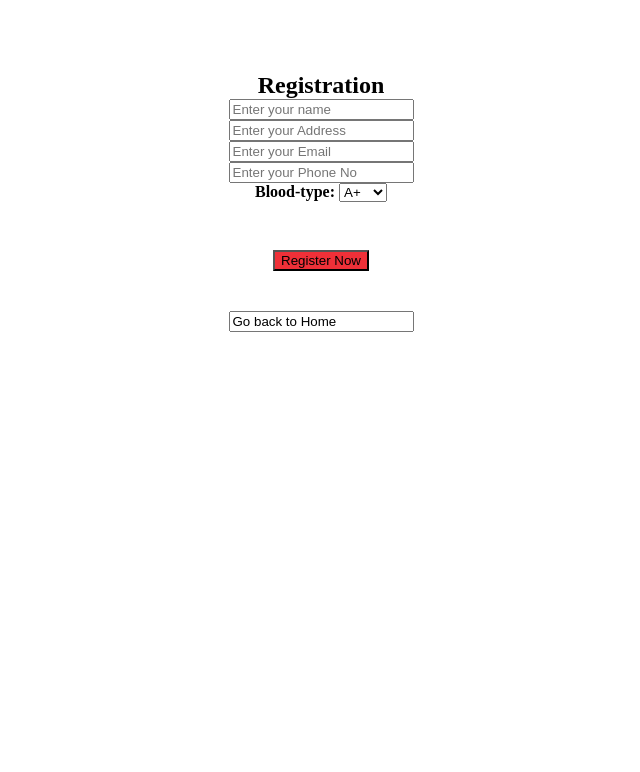
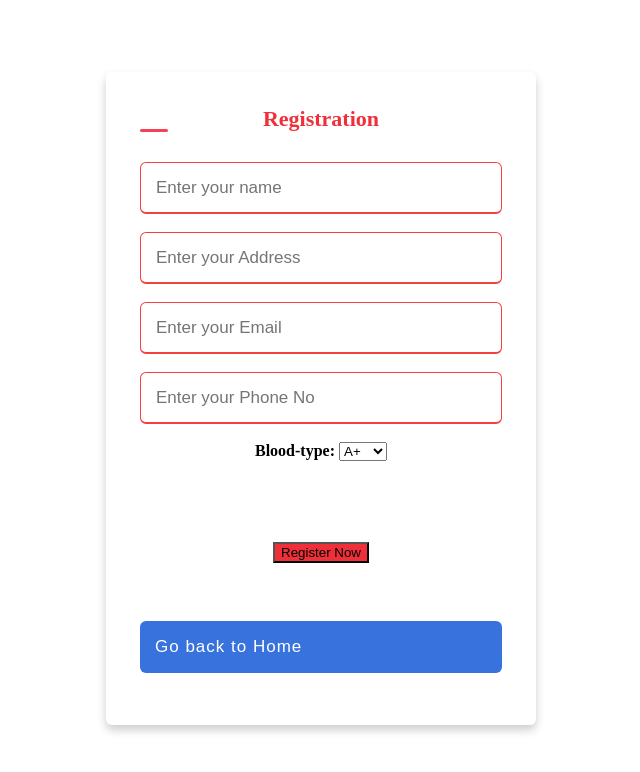
Before and after one commit to overaisul/Blood-donation, a PHP site: page /HTML/form.php in a window 1280 px wide. Shown: the top 772 px of the page, without its empty margins (319-959 px from the left). Run offline with PHP 8.4, Linux system fonts and the light colour scheme.

Commit message:
style.css

```diff
--- a/CSS/style.css
+++ b/CSS/style.css
@@ -252,4 +252,88 @@ footer{
     height: 350px;
     width: 250px;
 }
-}
+
+.wrapper{
+    position: relative;
+    max-width: 430px;
+    width: 100%;
+    background: #fff;
+    padding: 34px;
+    border-radius: 6px;
+    box-shadow: 0 5px 10px rgba(0,0,0,0.2);
+  }
+  .wrapper h2{
+    position: relative;
+    font-size: 22px;
+    font-weight: 800;
+    color: #ef3038;
+  }
+  .wrapper h2::before{
+    content: '';
+    position: absolute;
+    left: 0;
+    bottom: 0;
+    height: 3px;
+    width: 28px;
+    border-radius: 12px;
+    background: #f44058;
+  }
+  .wrapper form{
+    margin-top: 30px;
+  }
+  .wrapper form .input-box{
+    height: 52px;
+    margin: 18px 0;
+  }
+  form .input-box input{
+    height: 100%;
+    width: 100%;
+    outline: none;
+    padding: 0 15px;
+    font-size: 17px;
+    font-weight: 400;
+    color: #333;
+    border: 1.5px solid #C7BEBE;
+    border-bottom-width: 2.5px;
+    border-radius: 6px;
+    transition: all 0.3s ease;
+  }
+  .input-box input:focus,
+  .input-box input:valid{
+    border-color: #f44040;
+  }
+  form .policy{
+    display: flex;
+    align-items: center;
+  }
+  form h3{
+    color: #707070;
+    font-size: 14px;
+    font-weight: 500;
+    margin-left: 10px;
+  }
+  .input-box.button input{
+    color: #fff;
+    letter-spacing: 1px;
+    border: none;
+    background: #3872dd;
+    cursor: pointer;
+  }
+  .input-box.button input:hover{
+    background: #f10e34;
+  }
+  form .text h3{
+   color: #333;
+   width: 100%;
+   text-align: center;
+  }
+  form .text h3 a{
+    color: #4070f4;
+    text-decoration: none;
+  }
+  form .text h3 a:hover{
+    text-decoration: underline;
+  }
+  .ho{
+      color: #ef3038;
+  }
```
